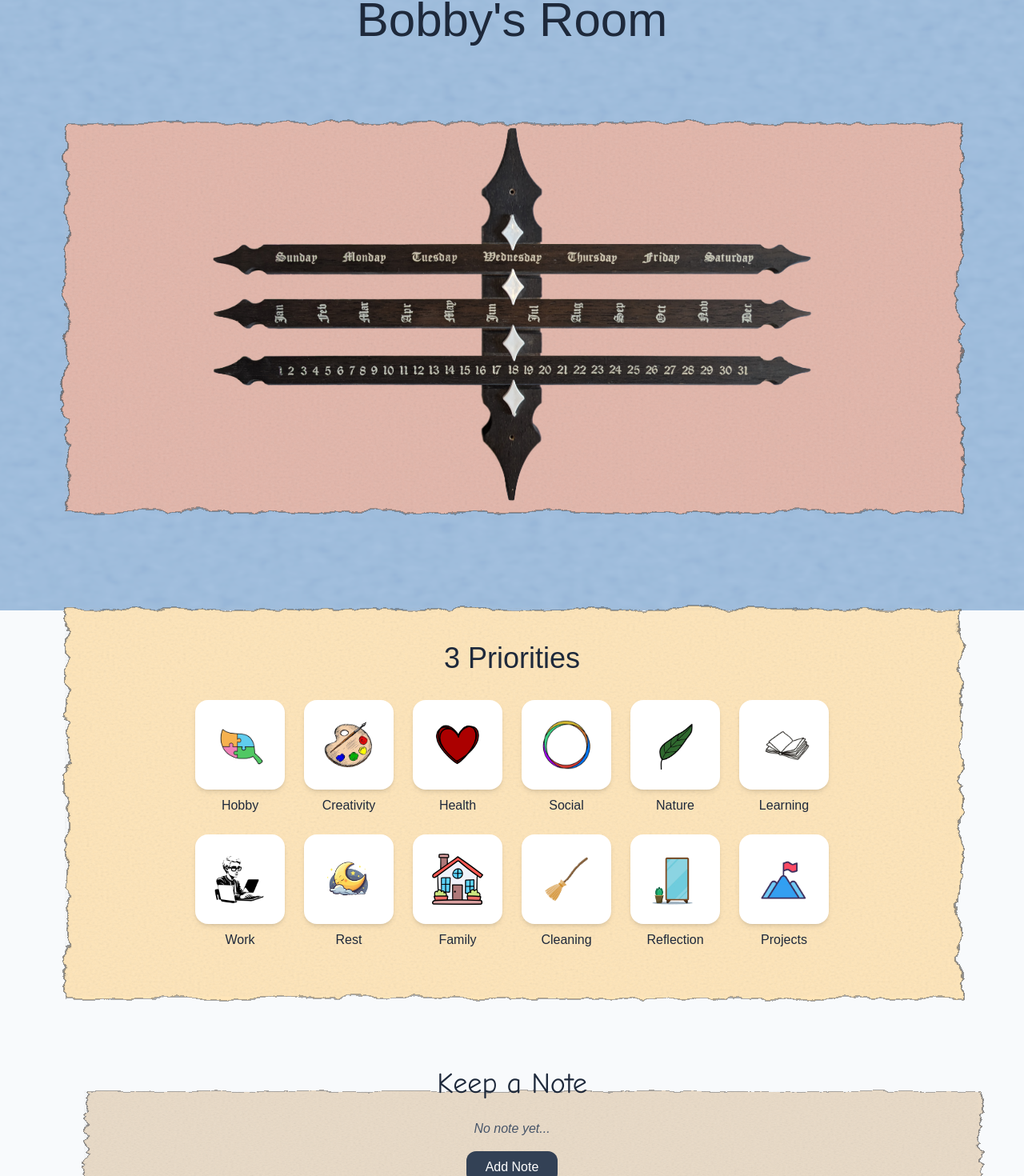
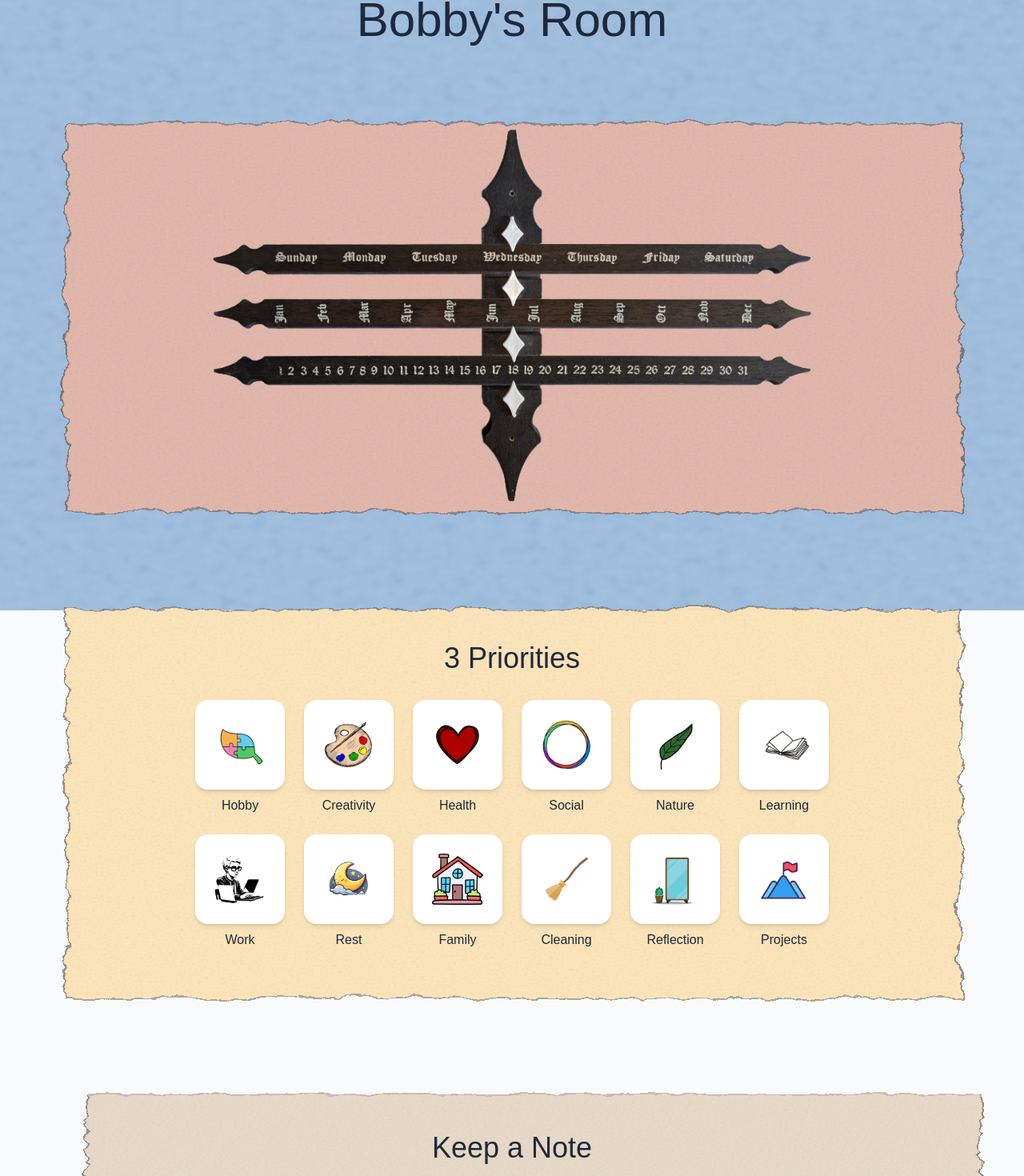
Before and after one commit to connolly27/my-compass, a Next.js app: page / in a window 1280 px wide. Shown: the part 37-1507 px from the top of the page at 80% size. Built offline with nearby package versions, Linux system fonts and the light colour scheme; a web font is replaced by a local one.

Commit message:
Update note section styles

```diff
--- a/components/CalendarSlider.tsx
+++ b/components/CalendarSlider.tsx
@@ -81,7 +81,7 @@ const CalendarSlider = () => {
     setIsDragging(null);
   };
 
-  // Add and remove document-level event listeners for mouse events only
+  // Add and remove document-level event listeners
   useEffect(() => {
     if (isDragging) {
       document.addEventListener("mousemove", handleMouseMove);
@@ -98,8 +98,8 @@ const CalendarSlider = () => {
     return (
       <div
         style={{
-          height: "470px",
-          width: "77px",
+          width: `${chassisWidth}px`,
+          height: `${chassisHeight}px`,
           margin: "0 auto",
         }}
       />
@@ -111,24 +111,23 @@ const CalendarSlider = () => {
       ref={containerRef}
       className="relative overflow-visible touch-pan-y"
       style={{
-        height: "470px",
-        width: "77px",
+        width: `${chassisWidth}px`,
+        height: `${chassisHeight}px`,
         margin: "0 auto",
       }}
     >
       {/* Chassis */}
-      <div
-        className="absolute left-1/2 select-none pointer-events-none"
-        style={{ width: "77px", transform: "translateX(-50%)" }}
-      >
+      <div className="absolute left-1/2 select-none pointer-events-none w-full h-full -translate-x-1/2">
+        <div className="relative w-full h-full">
           <Image
             src="/images/chassis.png"
             alt="Slider chassis"
-          width={chassisWidth}
-          height={chassisHeight}
-          className="w-full h-full object-contain"
+            fill
             priority
+            sizes={`${chassisWidth}px`}
+            className="object-contain"
           />
+        </div>
       </div>
 
       {/* Sliders */}
@@ -169,30 +168,32 @@ const CalendarSlider = () => {
             }
           }}
         >
+          <div className="relative w-full h-full">
             <Image
               src={`/images/slider${sliderConfigs.findIndex((c) => c.type === config.type) + 1}.png`}
               alt={`${config.type} slider`}
-            width={config.width}
-            height={config.height}
-            className="w-full h-full object-cover pointer-events-none"
+              fill
+              priority
+              sizes="750px"
+              className="object-cover pointer-events-none"
               draggable={false}
             />
+          </div>
         </div>
       ))}
 
       {/* Diamonds overlay */}
-      <div
-        className="absolute left-1/2 select-none pointer-events-none"
-        style={{ width: "77px", transform: "translateX(-50%)" }}
-      >
+      <div className="absolute left-1/2 select-none pointer-events-none w-full h-full -translate-x-1/2">
+        <div className="relative w-full h-full">
           <Image
             src="/images/diamonds.png"
             alt="Slider diamonds"
-          width={chassisWidth}
-          height={chassisHeight}
-          className="w-full h-full object-contain"
+            fill
             priority
+            sizes={`${chassisWidth}px`}
+            className="object-contain"
           />
+        </div>
       </div>
     </div>
   );
--- a/components/NoteSection.tsx
+++ b/components/NoteSection.tsx
@@ -74,27 +74,25 @@ const NoteSection = () => {
 
   return (
     <div className="col-span-full">
-      <ConstructionPaper color="#E8D8C3" className="min-h-[250px] md:min-h-[300px] p-6">
-        <div className="max-w-2xl mx-auto">
-          <h3 className={`text-4xl text-center text-slate-800 mb-6 ${comicNeue.className}`}>Keep a Note</h3>
+      <ConstructionPaper color="#E8D8C3" className="min-h-[250px] md:min-h-[300px] p-6 pb-12">
+        <div className="max-w-2xl mx-auto pt-8">
+          <h3 className="text-4xl text-center text-slate-800 mt-12 mb-8">Keep a Note</h3>
 
           {note ? (
-            <Alert className="Alert mb-4">
+            <Alert className="Alert mb-6">
               <AlertDescription>
-                <p className="font-serif text-lg leading-relaxed p-2" style={{ fontFamily: "Times New Roman, serif" }}>
-                  {note}
-                </p>
+                <p className="font-['Crimson_Text'] text-lg leading-relaxed p-2">{note}</p>
               </AlertDescription>
             </Alert>
           ) : (
-            <div className="text-center text-slate-600 italic mb-4">No note yet...</div>
+            <div className="text-center text-slate-600 italic mb-6 font-['Crimson_Text']">No note yet...</div>
           )}
 
           <AlertDialog>
             <AlertDialogTrigger asChild>
               <button
                 className="mx-auto block px-6 py-2 bg-slate-700 text-white rounded-lg
-                hover:bg-slate-600 transition-colors duration-200"
+                hover:bg-slate-600 transition-colors duration-200 mb-6"
               >
                 {note ? "Edit Note" : "Add Note"}
               </button>
```
Lines whose indentation alone changed are shown as unchanged.
